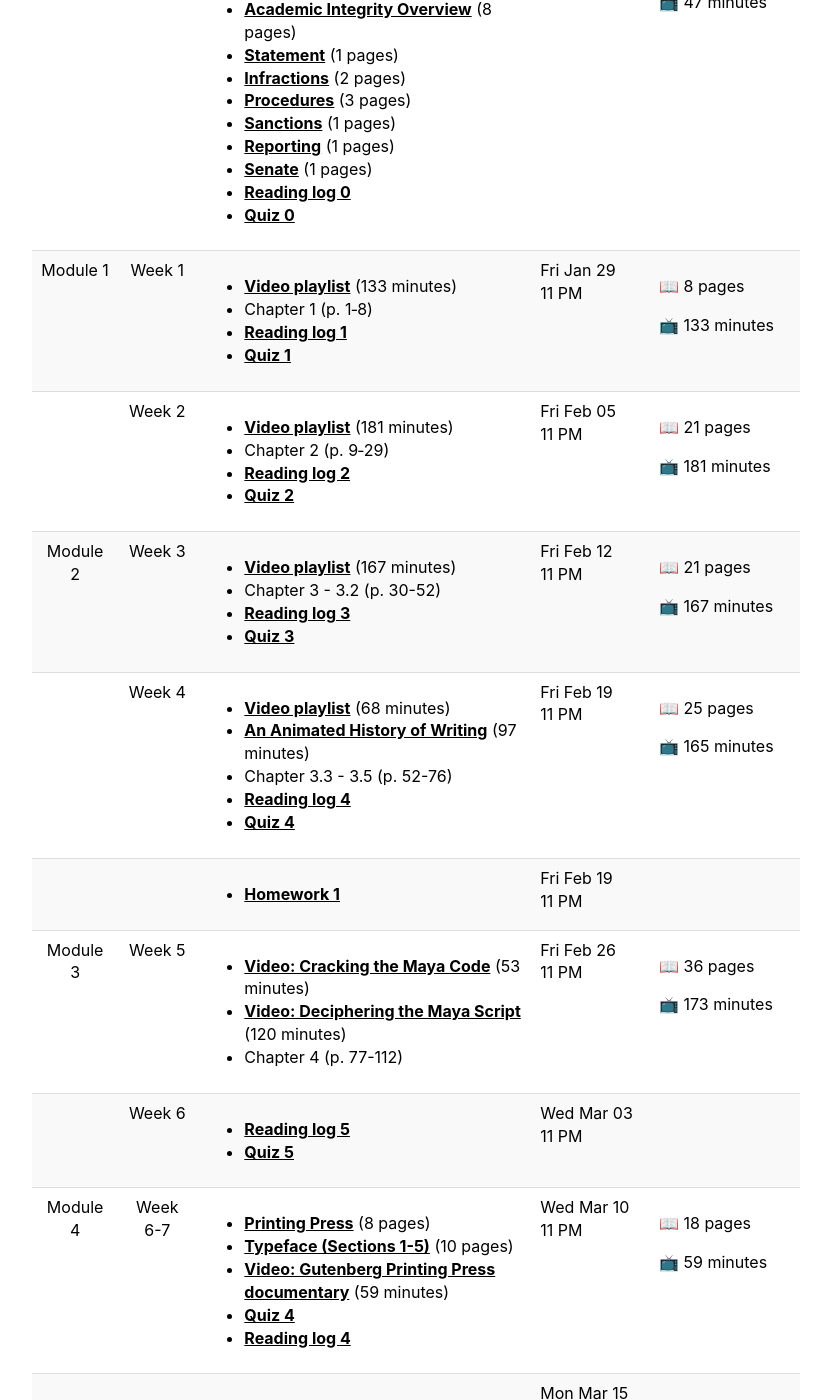
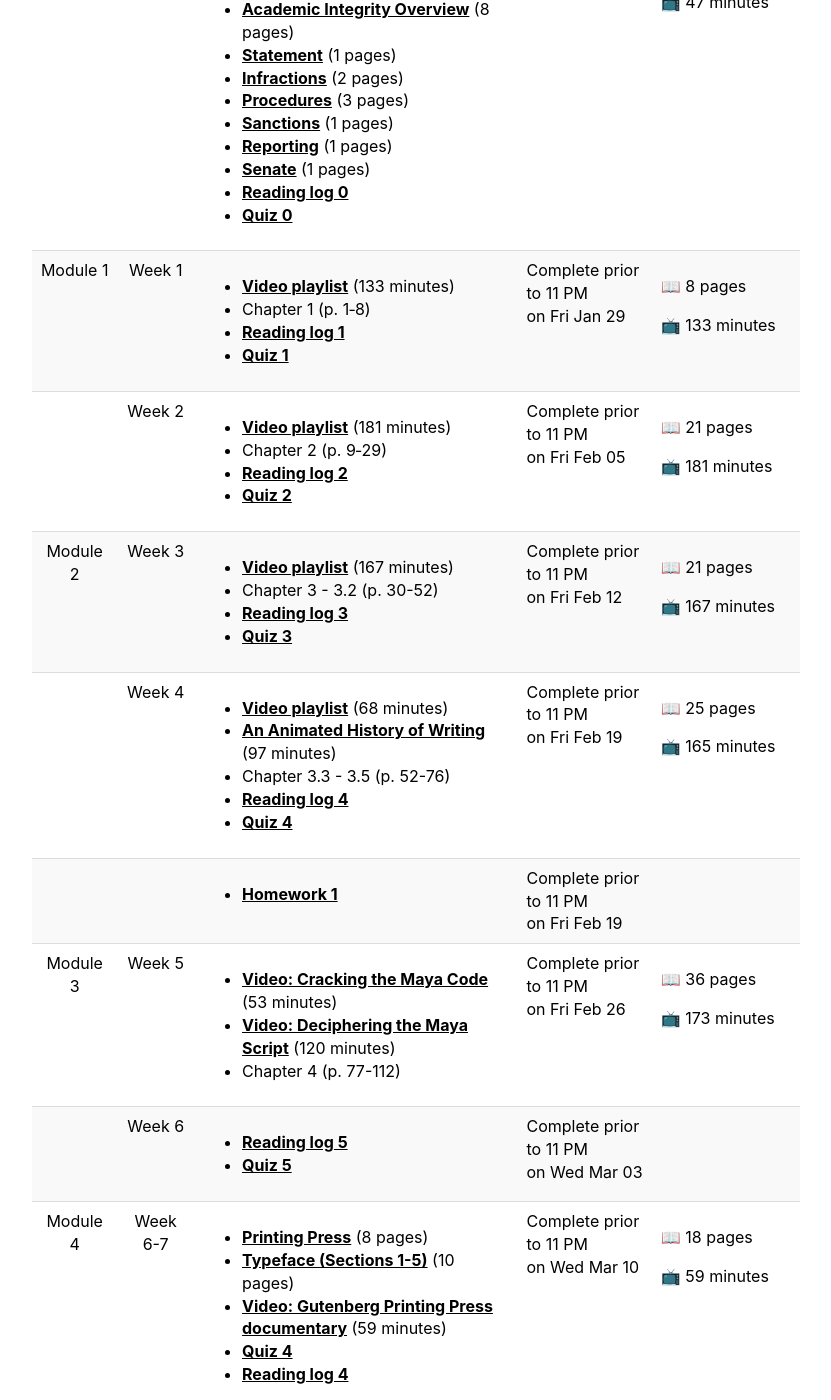
Before and after one commit to 2021-Spring-UIUC-LING270/2021-Spring-UIUC-LING270.github.io, a Jekyll site: the page built from schedule.md, in a window 1280 px wide and 1400 px high, scrolled down 379 px. Shown: the whole window, without its empty margins (224-1055 px from the left). Built offline with Jekyll 4.4.1, drawn with Linux system fonts in a browser that asks for light colours; some of the changed text lies outside the part shown.

Commit message:
Complete prior to...

```diff
--- a/schedule.md
+++ b/schedule.md
@@ -75,7 +75,7 @@ layout: default
           </ul>
         {% endif %}
       </td>
-      <td>{{ lecture.date | date: "%a %b %d" }}<br/>{{ lecture.date | date: " %I %p %Z" }}</td>
+      <td>Complete prior to {{ lecture.date | date: " %I %p %Z" }}<br/>on {{ lecture.date | date: "%a %b %d" }}</td>
       <td>
           <!--<ul class="fa-ul">-->
 			  {% if pagetotal != 0 %}
```
